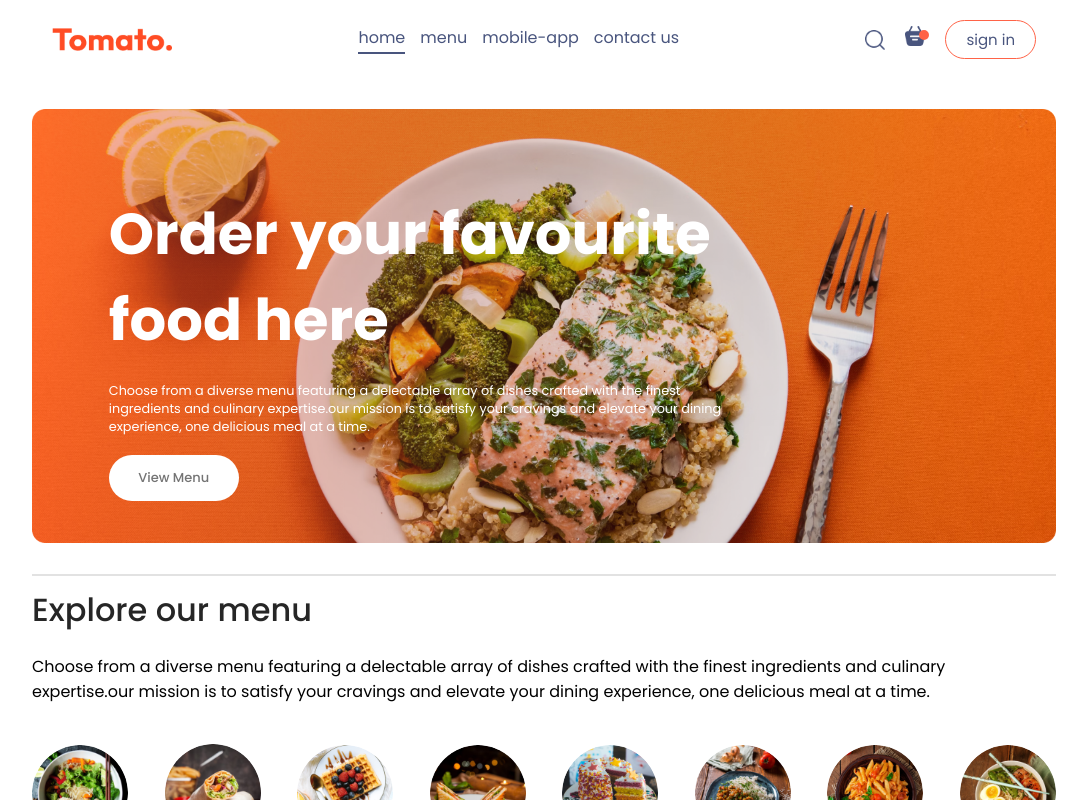
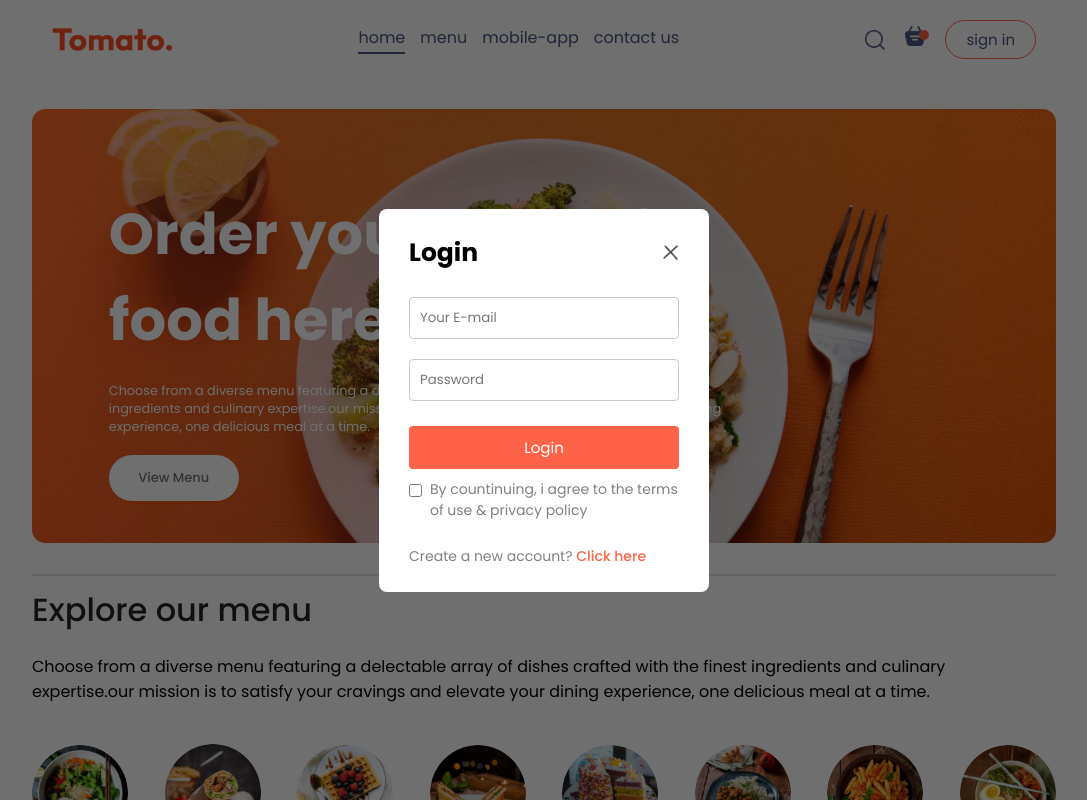
Before and after one commit to la3t0Masoud/Food-Del, a React (Vite) app in the folder frontend/: page / in a window 1280 px wide. Both pictures are taken after a click on the button "sign in". Shown: the top 800 px of the page, without its empty margins (96-1183 px from the left). Built offline with nearby package versions, Linux system fonts and the light colour scheme.

Commit message:
sign up completed

```diff
--- a/frontend/src/App.jsx
+++ b/frontend/src/App.jsx
@@ -1,16 +1,21 @@
-import React from 'react'
+import React, { useState } from 'react'
 import Navbar from './components/Navbar/Navbar'
 import { Route, Routes } from 'react-router-dom'
 import Home from './pages/Home/home'
 import Cart from './pages/Cart/Cart'
 import PlaceOrder from './pages/PlaceOrder/PlaceOrder'
 import Footer from './components/Footer/Footer'
+import LoginPopup from './components/LoginPopup/LoginPopup'
 
 const App = () => {
+
+  const [showLogin,setShowLogin] =useState(false);
+
   return (
     <>
+    {showLogin?<LoginPopup setShowLogin={setShowLogin} />:<></>}
     <div className='app' >
-      <Navbar/>
+      <Navbar setShowLogin={setShowLogin} />
       <Routes>
         < Route path='/' element={<Home/>}/>
         < Route path='/cart' element={<Cart/>} />
--- /dev/null
+++ b/frontend/src/components/LoginPopup/LoginPopup.css
@@ -0,0 +1,67 @@
+.login-popup{
+    position: absolute;
+    z-index: 1;
+    width: 100%;
+    height: 100%;
+    background-color: #00000090;
+    display: grid;
+}
+.login-popup-container{
+    place-self: center;
+    width: max(23vw, 330px);
+    color: #808080;
+    background-color: white;
+    display: flex;
+    flex-direction: column;
+    gap: 25px;
+    padding: 25px 30px;
+    border-radius: 8px;
+    font-size: 14px;
+    animation: fadeIn 0.5s;
+}
+.login-popup-title{
+    display: flex;
+    justify-content:space-between;
+    align-items: center;
+    color: black;
+    font-size: 25px;
+    font-weight: bolder;
+}
+.login-popup-title img{
+    width: 16px;
+    cursor: pointer;
+}
+.login-popup-inputs{
+    display: flex;
+    flex-direction: column;
+    gap: 20px;
+}
+.login-popup-inputs input{
+    outline: none;
+    border: 1px solid #c9c9c9;
+    padding: 10px;
+    border-radius: 4px;
+}
+.login-popup-container button{
+    border: none;
+    padding: 10px;
+    border-radius: 4px;
+    color: white;
+    background-color: tomato;
+    font-size: 15px;
+    cursor: pointer;
+}
+.login-popup-condition{
+    display: flex;
+    align-items: start;
+    gap: 8px;
+    margin-top: -15px;
+}
+.login-popup-condition input{
+    margin-top: 5px;
+}
+.login-popup p span{
+    color: tomato;
+    font-weight: 500;
+    cursor: pointer;
+}
--- /dev/null
+++ b/frontend/src/components/LoginPopup/LoginPopup.jsx
@@ -0,0 +1,47 @@
+import React, { useState } from 'react'
+import './LoginPopup.css'
+import { assets } from '../../assets/assets'
+
+
+
+const LoginPopup = ({setShowLogin}) => {
+
+    const[currentState,setCurrentState] = useState("Login")
+
+  return (
+    <div className='login-popup' >
+        <form className="login-popup-container">
+            <div className="login-popup-title">
+                <h4>
+                    {currentState}
+                </h4>
+                <img onClick={()=>setShowLogin(false)} src={assets.cross_icon} alt="" />
+            </div>
+            <div className="login-popup-inputs">
+                {currentState === "Login"?<></>:<input type="text" placeholder='Your name' required/>}
+                <input type="email" placeholder='Your E-mail' required/>
+                <input type="password" placeholder='Password' required/>
+            </div>
+            <button>
+                {currentState==="Sign Up"
+                ?"Create account"
+                :"Login"}
+            </button>
+            <div className="login-popup-condition">
+                <input type="checkbox" required/>
+                <p>By countinuing, i agree to the terms of use & privacy policy</p>
+            </div>
+            {currentState ==="Login"
+            ?<p>
+                Create a new account? <span onClick={()=>setCurrentState("Sign Up")} >Click here</span>
+            </p>
+            :<p>
+                Have an account? <span onClick={()=>setCurrentState("Login")} >Click here</span>
+            </p>
+            }
+        </form>
+    </div>
+  )
+}
+
+export default LoginPopup
--- a/frontend/src/components/Navbar/Navbar.jsx
+++ b/frontend/src/components/Navbar/Navbar.jsx
@@ -3,7 +3,7 @@
 import { assets } from '../../assets/assets'
 import { Link } from 'react-router-dom';
 
-const Navbar = () => {
+const Navbar = ({setShowLogin}) => {
 
     const [menu,setMeu] = useState("home");
 
@@ -22,7 +22,7 @@
                 <img src={assets.basket_icon} alt="" />
                 <div className='dot' ></div>
             </div>
-            <button>sign in</button>
+            <button onClick={()=>setShowLogin(true)}>sign in</button>
         </div>
     </div>
   )
--- a/frontend/src/context/StoreContext.jsx
+++ b/frontend/src/context/StoreContext.jsx
@@ -23,7 +23,7 @@
     }
 
     useEffect(()=>{
-        console.log(cartItems);
+
     },[cartItems])
 
     const contextValue ={
```
